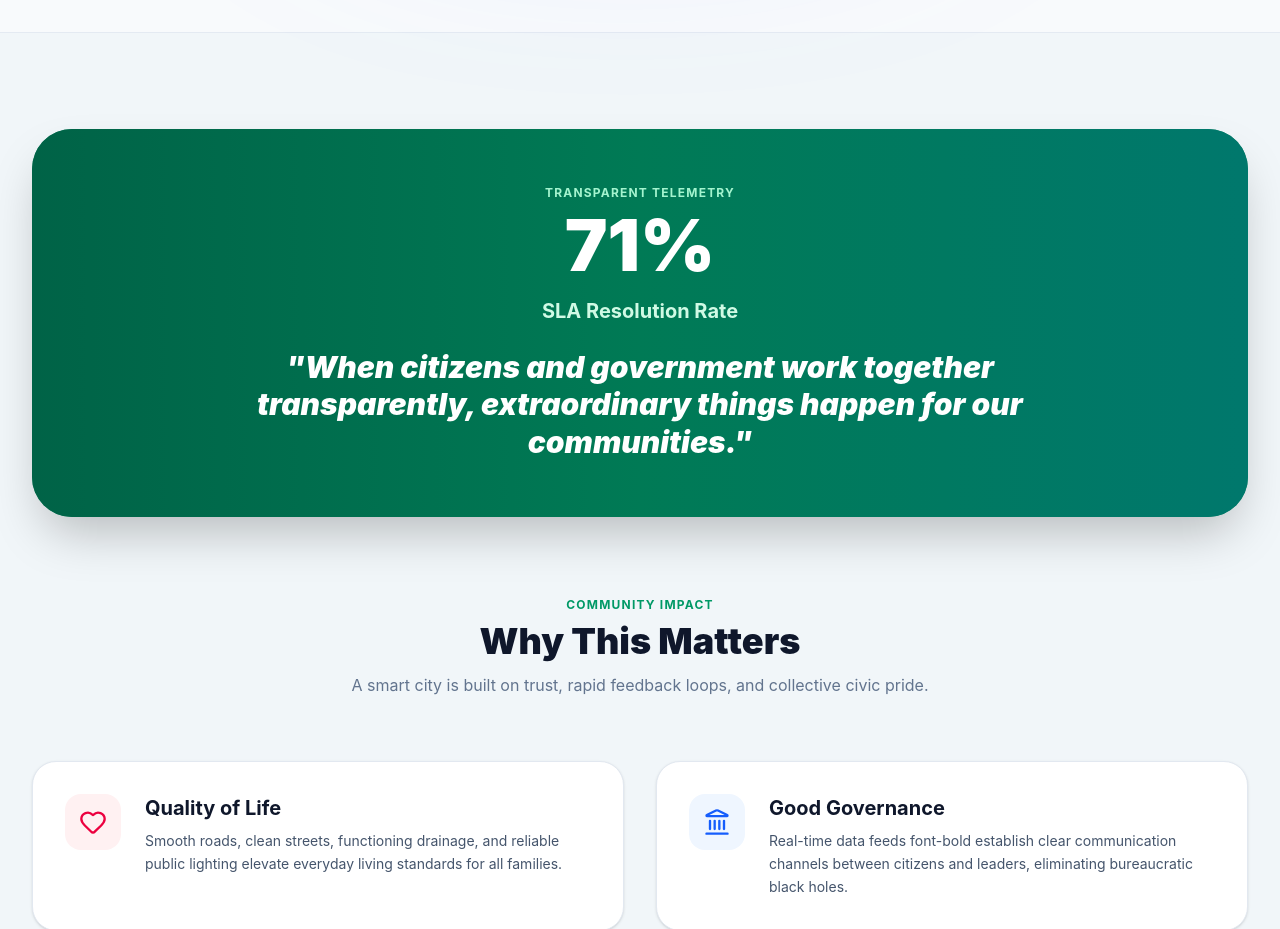
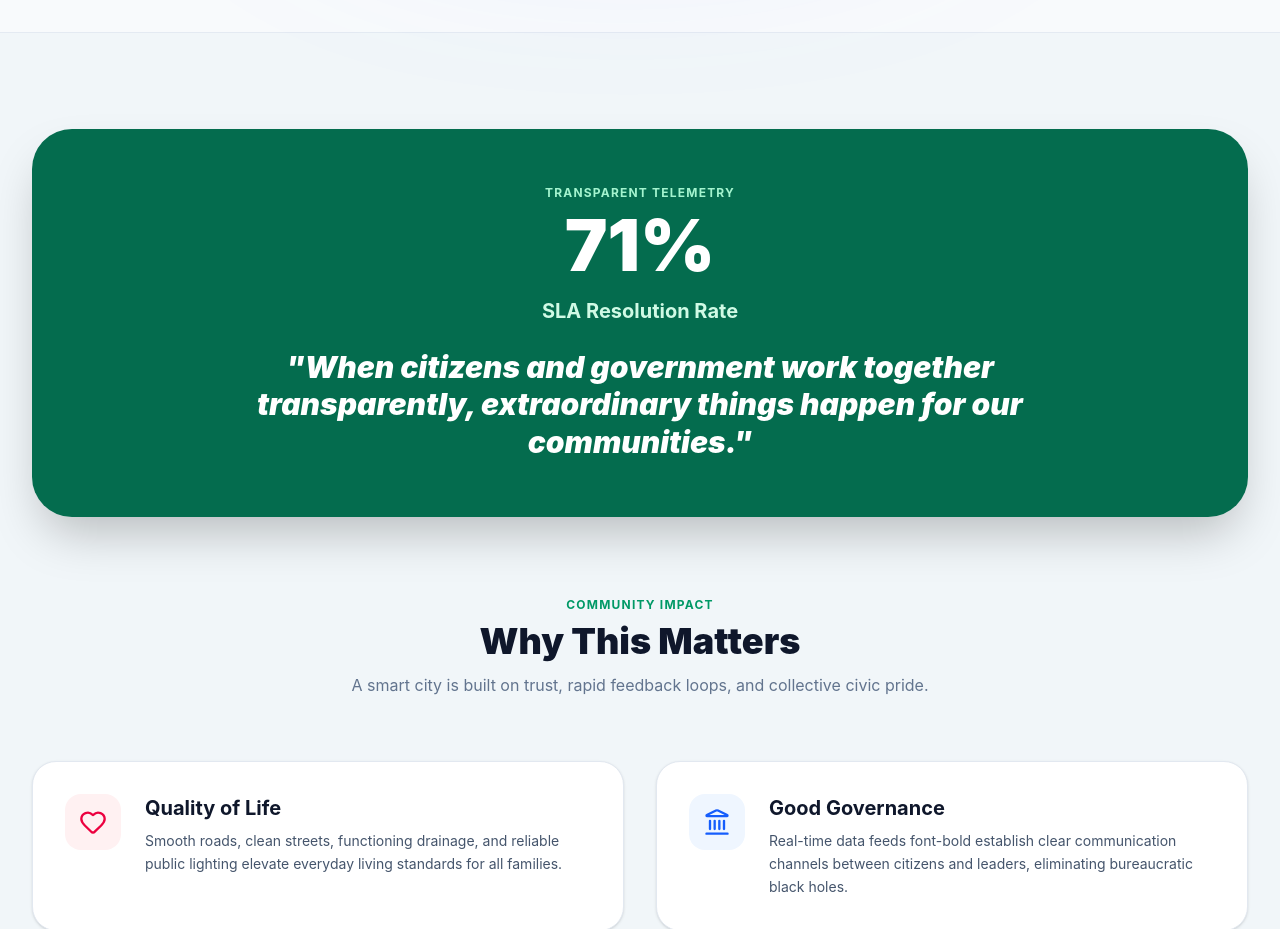
Before and after one commit to festverse/Municipal-Issue-Reporting-Dashboard, a React (Vite) app in the folder client/: page / in a window 1280 px wide. Shown: the part 4240-5169 px from the top of the page. Built offline with nearby package versions, Linux system fonts and the light colour scheme; no server answers.

Commit message:
style: remove gradient overlay and use solid bg-[#046c4e] on Transparent Telemetry banner to exactly match the deep emerald in screenshot

```diff
--- a/client/src/components/LandingPage.jsx
+++ b/client/src/components/LandingPage.jsx
@@ -334,8 +334,7 @@ export default function LandingPage() {
 
           {/* Heroic Callout Banner */}
           <ScrollReveal direction="scale">
-            <div className="bg-emerald-700 text-white rounded-[2.5rem] p-10 sm:p-14 shadow-2xl text-center mb-20 relative overflow-hidden">
-              <div className="absolute inset-0 bg-gradient-to-r from-emerald-800 via-emerald-700 to-teal-700 opacity-90" />
+            <div className="bg-[#046c4e] text-white rounded-[2.5rem] p-10 sm:p-14 shadow-2xl text-center mb-20 relative overflow-hidden">
               <div className="relative z-10 max-w-3xl mx-auto">
                 <span className="text-xs font-bold uppercase tracking-widest text-emerald-200 block mb-2">Transparent Telemetry</span>
                 <p className="text-5xl sm:text-7xl font-black text-white mb-4">71%</p>
```
